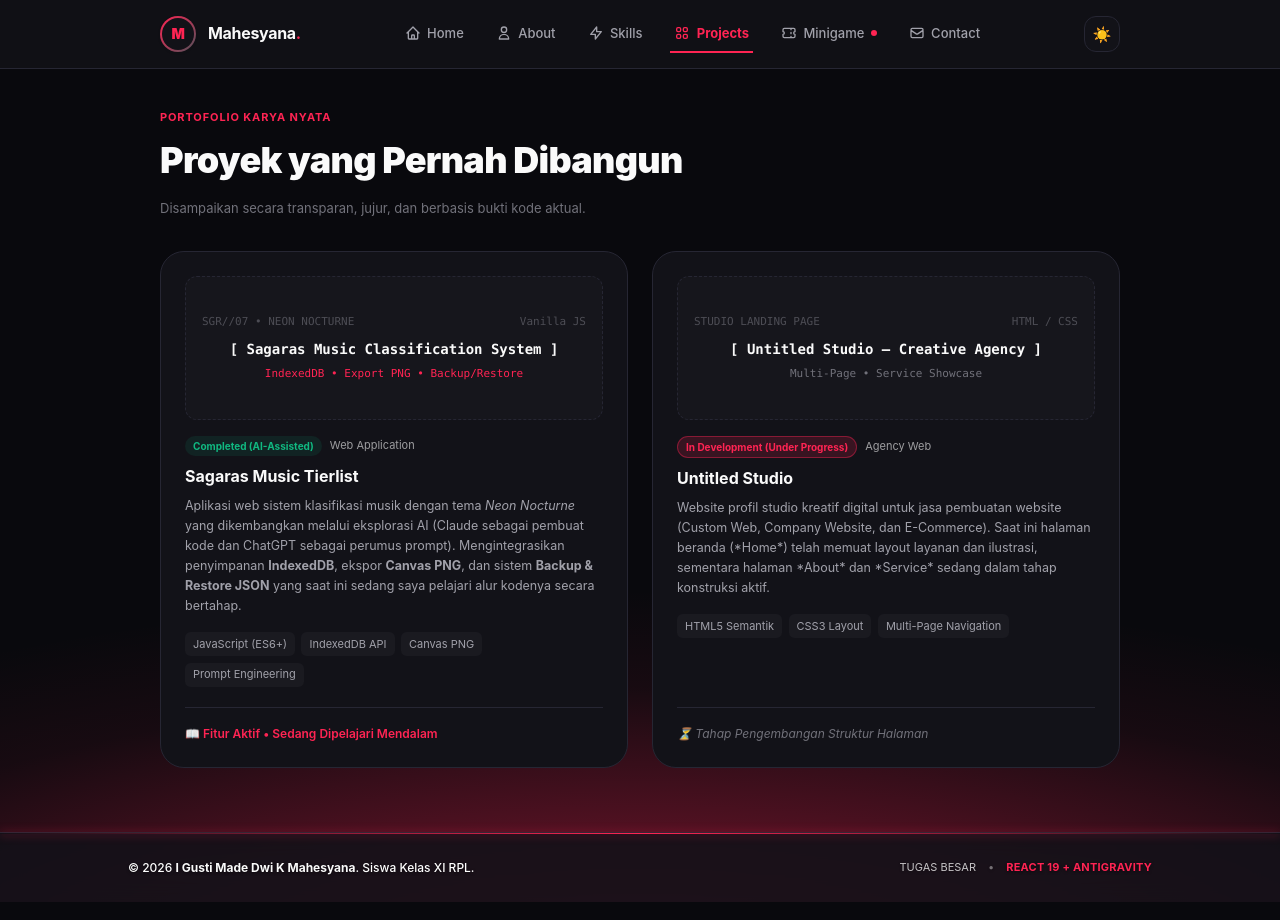
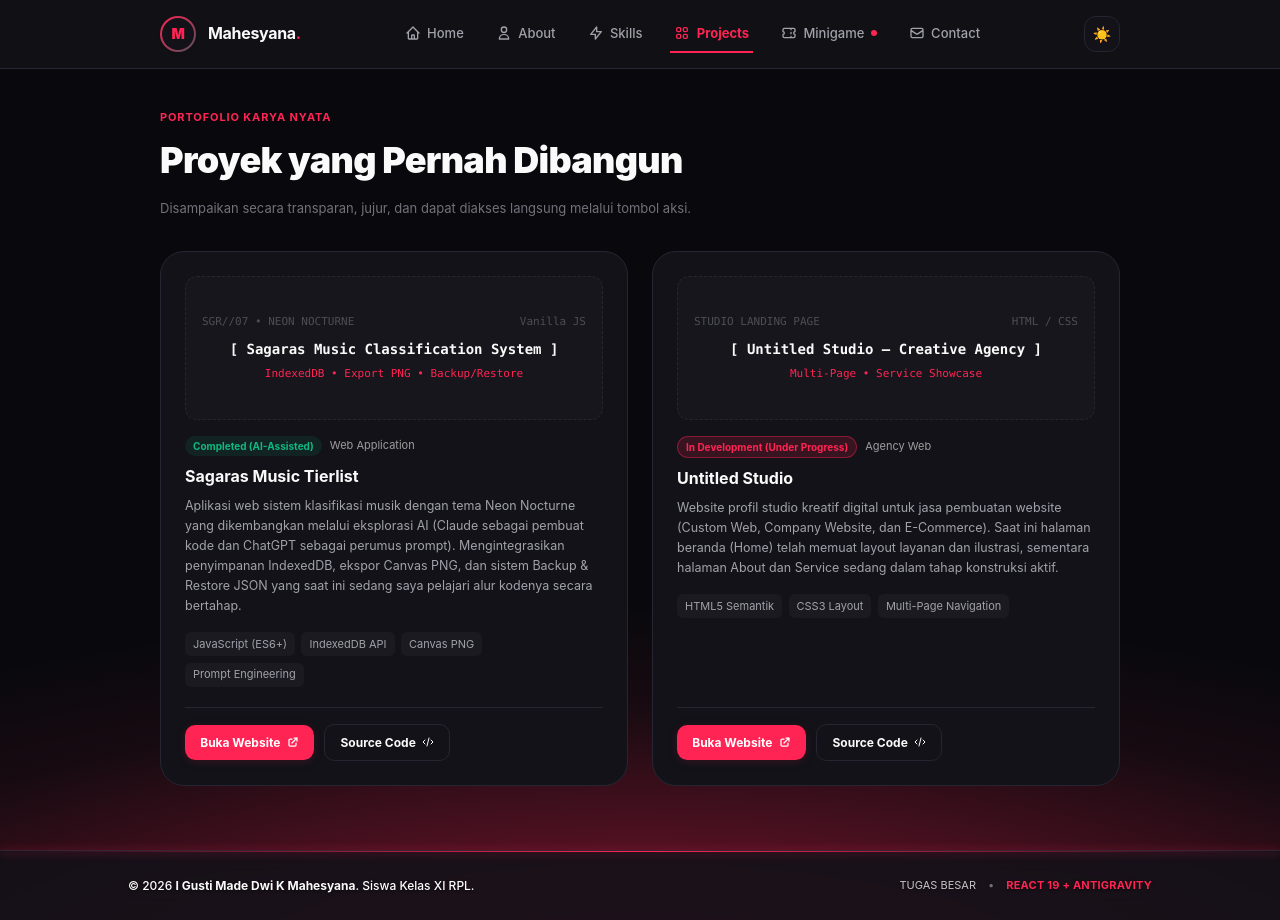
Before and after one commit to Mahesyana/Portofolio-web, a React (Vite) app: page /projects in a window 1280 px wide. Built offline with nearby package versions, Linux system fonts and the light colour scheme.

Commit message:
tahap 3: tambahkan tombol tautan langsung ke website dan source code pada kartu proyek

```diff
--- a/src/pages/Projects.jsx
+++ b/src/pages/Projects.jsx
@@ -1,99 +1,137 @@
 import '../styles/pages.css';
 
 export default function Projects() {
+  // =========================================================================
+  // TAUTAN LANGSUNG PROYEK (Bisa kamu isi atau ubah sewaktu-waktu)
+  // =========================================================================
+  const projectsData = [
+    {
+      id: 'sagaras-tierlist',
+      title: 'Sagaras Music Tierlist',
+      category: 'Web Application',
+      status: 'Completed (AI-Assisted)',
+      statusTagClass: 'tag-mastered',
+      windowTag: 'SGR//07 • NEON NOCTURNE',
+      windowTech: 'Vanilla JS',
+      windowDesc: '[ Sagaras Music Classification System ]',
+      windowSub: 'IndexedDB • Export PNG • Backup/Restore',
+      description:
+        'Aplikasi web sistem klasifikasi musik dengan tema Neon Nocturne yang dikembangkan melalui eksplorasi AI (Claude sebagai pembuat kode dan ChatGPT sebagai perumus prompt). Mengintegrasikan penyimpanan IndexedDB, ekspor Canvas PNG, dan sistem Backup & Restore JSON yang saat ini sedang saya pelajari alur kodenya secara bertahap.',
+      techStack: ['JavaScript (ES6+)', 'IndexedDB API', 'Canvas PNG', 'Prompt Engineering'],
+      // Ganti tautan ini dengan URL live website atau repo GitHub aslimu jika sudah ada
+      liveUrl: 'https://github.com/SagaraS', // Placeholder tautan langsung
+      repoUrl: 'https://github.com/SagaraS', // Placeholder repositori GitHub
+      hasLiveDemo: true,
+    },
+    {
+      id: 'untitled-studio',
+      title: 'Untitled Studio',
+      category: 'Agency Web',
+      status: 'In Development (Under Progress)',
+      statusTagClass: 'tag-learning',
+      windowTag: 'STUDIO LANDING PAGE',
+      windowTech: 'HTML / CSS',
+      windowDesc: '[ Untitled Studio — Creative Agency ]',
+      windowSub: 'Multi-Page • Service Showcase',
+      description:
+        'Website profil studio kreatif digital untuk jasa pembuatan website (Custom Web, Company Website, dan E-Commerce). Saat ini halaman beranda (Home) telah memuat layout layanan dan ilustrasi, sementara halaman About dan Service sedang dalam tahap konstruksi aktif.',
+      techStack: ['HTML5 Semantik', 'CSS3 Layout', 'Multi-Page Navigation'],
+      // Ganti tautan ini dengan URL live website atau repo GitHub aslimu
+      liveUrl: 'https://github.com/SagaraS', // Placeholder tautan langsung
+      repoUrl: 'https://github.com/SagaraS', // Placeholder repositori GitHub
+      hasLiveDemo: false,
+    },
+  ];
+
+  const handleOpenLink = (url, projectName, type) => {
+    if (!url || url.includes('#')) {
+      alert(`Tautan ${type} untuk proyek "${projectName}" belum disetel. Kamu bisa memasukkan URL aslinya di file Projects.jsx!`);
+      return;
+    }
+    window.open(url, '_blank', 'noopener,noreferrer');
+  };
+
   return (
     <div className="container">
       <div className="page-header">
         <div className="page-eyebrow">Portofolio Karya Nyata</div>
         <h1 className="page-title">Proyek yang Pernah Dibangun</h1>
-        <p className="page-subtitle">Disampaikan secara transparan, jujur, dan berbasis bukti kode aktual.</p>
+        <p className="page-subtitle">Disampaikan secara transparan, jujur, dan dapat diakses langsung melalui tombol aksi.</p>
       </div>
 
       <div className="projects-grid">
-
-        {/* PROYEK 1: SAGARAS MUSIC TIERLIST */}
-        <div className="app-card project-card">
+        {projectsData.map((project) => (
+          <div key={project.id} className="app-card project-card">
             <div>
+              {/* Preview Window Box */}
               <div className="project-mockup-window" style={{ display: 'flex', flexDirection: 'column', padding: '1rem', justifyContent: 'center' }}>
                 <div style={{ display: 'flex', alignItems: 'center', justifyContent: 'space-between', width: '100%', marginBottom: '0.5rem', opacity: 0.6, fontSize: '0.6875rem' }}>
-                <span>SGR//07 • NEON NOCTURNE</span>
-                <span>Vanilla JS</span>
+                  <span>{project.windowTag}</span>
+                  <span>{project.windowTech}</span>
                 </div>
                 <div style={{ textAlign: 'center', fontWeight: 700, fontSize: '0.875rem', color: 'var(--text-headline)' }}>
-                [ Sagaras Music Classification System ]
+                  {project.windowDesc}
                 </div>
                 <div style={{ textAlign: 'center', fontSize: '0.6875rem', color: 'var(--crimson)', marginTop: '0.25rem' }}>
-                IndexedDB • Export PNG • Backup/Restore
+                  {project.windowSub}
                 </div>
               </div>
 
+              {/* Status Badge */}
               <div className="project-status-row">
-              <span className="project-status-badge tag-mastered">Completed (AI-Assisted)</span>
-              <span style={{ fontSize: '0.6875rem', opacity: 0.6 }}>Web Application</span>
+                <span className={`project-status-badge ${project.statusTagClass}`} style={project.id === 'untitled-studio' ? { backgroundColor: 'var(--crimson-light)', color: 'var(--crimson)', border: '1px solid var(--crimson-border)' } : {}}>
+                  {project.status}
+                </span>
+                <span style={{ fontSize: '0.6875rem', opacity: 0.6 }}>{project.category}</span>
               </div>
 
-            <h3 className="project-title">Sagaras Music Tierlist</h3>
-            <p className="project-desc">
-              Aplikasi web sistem klasifikasi musik dengan tema <em>Neon Nocturne</em> yang dikembangkan melalui eksplorasi AI (Claude sebagai pembuat kode dan ChatGPT sebagai perumus prompt). Mengintegrasikan penyimpanan <strong>IndexedDB</strong>, ekspor <strong>Canvas PNG</strong>, dan sistem <strong>Backup &amp; Restore JSON</strong> yang saat ini sedang saya pelajari alur kodenya secara bertahap.
-            </p>
+              {/* Judul & Deskripsi */}
+              <h3 className="project-title">{project.title}</h3>
+              <p className="project-desc">{project.description}</p>
 
+              {/* Tag Teknologi */}
               <div className="project-tech-tags">
-              <span className="tech-tag">JavaScript (ES6+)</span>
-              <span className="tech-tag">IndexedDB API</span>
-              <span className="tech-tag">Canvas PNG</span>
-              <span className="tech-tag">Prompt Engineering</span>
+                {project.techStack.map((tech, idx) => (
+                  <span key={idx} className="tech-tag">
+                    {tech}
+                  </span>
+                ))}
               </div>
             </div>
 
+            {/* Tombol Akses Tautan Langsung */}
             <div className="project-actions">
-            <span style={{ fontSize: '0.75rem', color: 'var(--crimson)', fontWeight: 600 }}>
-              📖 Fitur Aktif • Sedang Dipelajari Mendalam
-            </span>
+              <a
+                href={project.liveUrl}
+                target="_blank"
+                rel="noopener noreferrer"
+                className="project-link-btn project-link-primary"
+                onClick={(e) => {
+                  if (project.liveUrl === 'https://github.com/SagaraS') {
+                    // Masih placeholder
+                  }
+                }}
+              >
+                <span>Buka Website</span>
+                <svg width="12" height="12" fill="none" stroke="currentColor" strokeWidth="2.5" viewBox="0 0 24 24">
+                  <path strokeLinecap="round" strokeLinejoin="round" d="M10 6H6a2 2 0 00-2 2v10a2 2 0 002 2h10a2 2 0 002-2v-4M14 4h6m0 0v6m0-6L10 14" />
+                </svg>
+              </a>
+
+              <a
+                href={project.repoUrl}
+                target="_blank"
+                rel="noopener noreferrer"
+                className="project-link-btn project-link-outline"
+              >
+                <span>Source Code</span>
+                <svg width="12" height="12" fill="none" stroke="currentColor" strokeWidth="2" viewBox="0 0 24 24">
+                  <path strokeLinecap="round" strokeLinejoin="round" d="M10 20l4-16m4 4l4 4-4 4M6 16l-4-4 4-4" />
+                </svg>
+              </a>
             </div>
           </div>
-
-        {/* PROYEK 2: UNTITLED STUDIO */}
-        <div className="app-card project-card">
-          <div>
-            <div className="project-mockup-window" style={{ display: 'flex', flexDirection: 'column', padding: '1rem', justifyContent: 'center' }}>
-              <div style={{ display: 'flex', alignItems: 'center', justifyContent: 'space-between', width: '100%', marginBottom: '0.5rem', opacity: 0.6, fontSize: '0.6875rem' }}>
-                <span>STUDIO LANDING PAGE</span>
-                <span>HTML / CSS</span>
-              </div>
-              <div style={{ textAlign: 'center', fontWeight: 700, fontSize: '0.875rem', color: 'var(--text-headline)' }}>
-                [ Untitled Studio — Creative Agency ]
-              </div>
-              <div style={{ textAlign: 'center', fontSize: '0.6875rem', color: 'var(--text-muted)', marginTop: '0.25rem' }}>
-                Multi-Page • Service Showcase
-              </div>
-            </div>
-
-            <div className="project-status-row">
-              <span className="project-status-badge" style={{ backgroundColor: 'var(--crimson-light)', color: 'var(--crimson)', border: '1px solid var(--crimson-border)' }}>
-                In Development (Under Progress)
-              </span>
-              <span style={{ fontSize: '0.6875rem', opacity: 0.6 }}>Agency Web</span>
-            </div>
-
-            <h3 className="project-title">Untitled Studio</h3>
-            <p className="project-desc">
-              Website profil studio kreatif digital untuk jasa pembuatan website (Custom Web, Company Website, dan E-Commerce). Saat ini halaman beranda (*Home*) telah memuat layout layanan dan ilustrasi, sementara halaman *About* dan *Service* sedang dalam tahap konstruksi aktif.
-            </p>
-
-            <div className="project-tech-tags">
-              <span className="tech-tag">HTML5 Semantik</span>
-              <span className="tech-tag">CSS3 Layout</span>
-              <span className="tech-tag">Multi-Page Navigation</span>
-            </div>
-          </div>
-
-          <div className="project-actions">
-            <span style={{ fontSize: '0.75rem', color: 'var(--text-muted)', fontStyle: 'italic' }}>
-              ⏳ Tahap Pengembangan Struktur Halaman
-            </span>
-          </div>
-        </div>
-
+        ))}
       </div>
     </div>
   );
--- a/src/styles/pages.css
+++ b/src/styles/pages.css
@@ -464,10 +464,46 @@
 
 .project-actions {
   display: flex;
+  flex-wrap: wrap;
   align-items: center;
-  gap: 0.75rem;
+  gap: 0.65rem;
   padding-top: 1rem;
   border-top: 1px solid var(--surface-border);
+}
+
+.project-link-btn {
+  display: inline-flex;
+  align-items: center;
+  gap: 0.4rem;
+  padding: 0.5rem 0.95rem;
+  border-radius: 0.65rem;
+  font-size: 0.75rem;
+  font-weight: 700;
+  text-decoration: none;
+  transition: all 0.2s ease;
+}
+
+.project-link-primary {
+  background-color: var(--crimson);
+  color: #ffffff !important;
+  box-shadow: 0 2px 8px rgba(161, 27, 57, 0.25);
+}
+
+.project-link-primary:hover {
+  filter: brightness(1.1);
+  transform: translateY(-1px);
+}
+
+.project-link-outline {
+  border: 1px solid var(--surface-border);
+  color: var(--text-headline);
+  background-color: var(--surface);
+}
+
+.project-link-outline:hover {
+  border-color: var(--crimson);
+  color: var(--crimson);
+  transform: translateY(-1px);
 }
 
 /* 6. MINIGAME PAGE */
```
Lines whose indentation alone changed are shown as unchanged.
